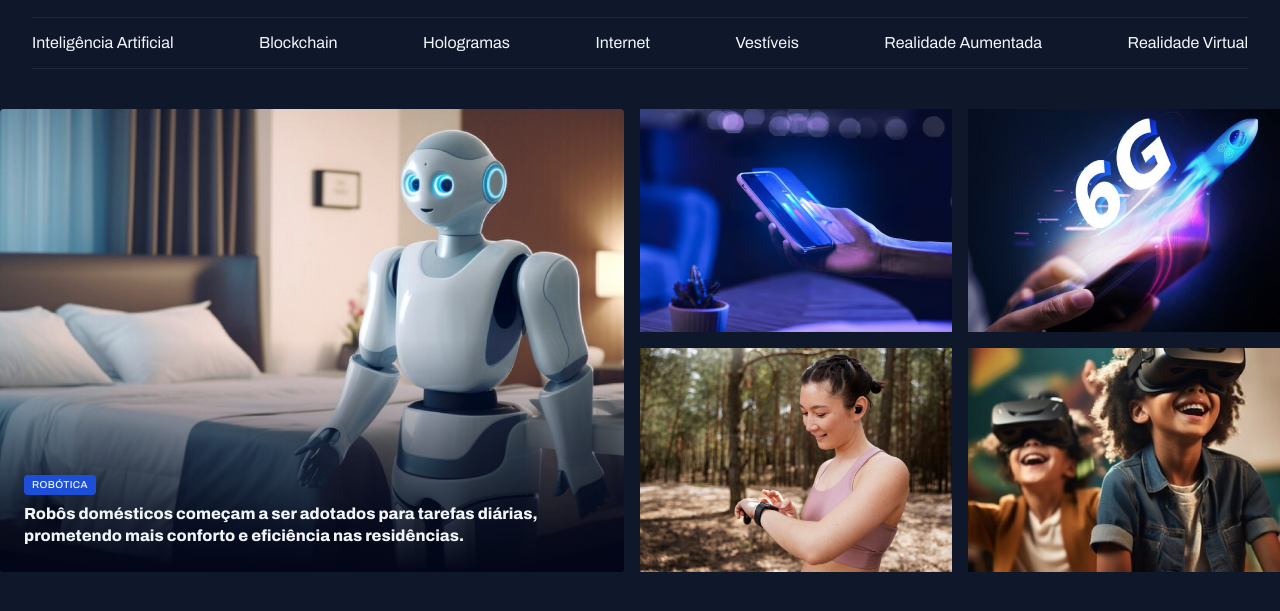
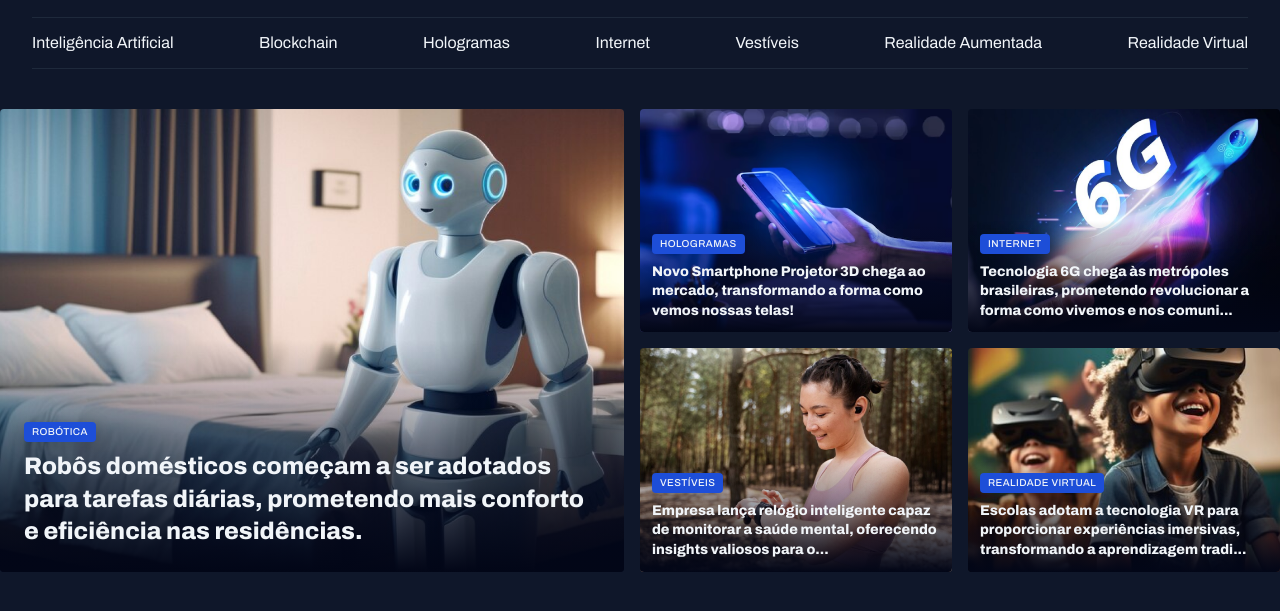
Before and after one commit to Disckevin/portal-de-noticias, a plain HTML site: page index.html in a window 1280 px wide. Shown: the part 55-666 px from the top of the page. Drawn offline with Linux system fonts and the light colour scheme.

Commit message:
finalizando a seção destaques

```diff
--- a/index.html
+++ b/index.html
@@ -48,32 +48,60 @@
     <main class="conatiner grid">
       <section id="featured" class="grid grid-flow-col gap-16">
         <figure class="card">
-          <img src="assets/images/Image 01.png" alt="" />
+          <img src="assets/images/Image 01.png" alt="Robôs domésticos começam a ser adotados para tarefas diárias, prometendo mais conforto e eficiência nas residências." />
 
           <figcaption>
             <span class="content-tag">Robótica</span>
-            <h2 class="text-xl">
+            <h2 class="text-2xl">
               Robôs domésticos começam a ser adotados para tarefas diárias, prometendo mais conforto e eficiência nas residências.
             </h2>
           </figcaption>
         </figure>
 
         <div class="grid grid-cols2 gap-16">
-          <div>
-            <img src="assets/images/Image 02.png" alt="" />
-          </div>
+          <figure class="card">
+            <img src="assets/images/Image 02.png" alt="Novo Smartphone Projetor 3D chega ao mercado, transformando a forma como vemos nossas telas!" />
 
-          <div>
-            <img src="assets/images/Image 03.png" alt="" />
-          </div>
+            <figcaption>
+            <span class="content-tag">Hologramas</span>
+            <h2 class="text-lg">
+              Novo Smartphone Projetor 3D chega ao mercado, transformando a forma como vemos nossas telas!
+            </h2>
+          </figcaption>
+          </figure>
 
-          <div>
-            <img src="assets/images/Image 04.png" alt="" />
-          </div>
+          <figure class="card">
+            <img src="assets/images/Image 03.png" alt="Tecnologia 6G chega às metrópoles brasileiras, prometendo revolucionar a forma como vivemos e nos comunicamos." />
 
-          <div>
-            <img src="assets/images/Image 05.png" alt="" />
-          </div>
+            <figcaption>
+            <span class="content-tag">Internet</span>
+            <h2 class="text-lg">
+              Tecnologia 6G chega às metrópoles brasileiras, prometendo revolucionar a forma como vivemos e nos comuni...
+            </h2>
+          </figcaption>
+          </figure>
+
+          <figure class="card">
+            <img src="assets/images/Image 04.png" alt="Empresa lança relógio inteligente capaz de monitorar a saúde mental, oferecendo insights valiosos para o bem-estar pessoal." />
+
+            <figcaption>
+            <span class="content-tag">Vestíveis</span>
+            <h2 class="text-lg">
+              Empresa lança relógio inteligente capaz de monitorar a saúde mental, oferecendo insights valiosos para o...
+            </h2>
+          </figcaption>
+          </figure>
+
+          <figure class="card">
+            <img src="assets/images/Image 05.png" alt="Escolas adotam a tecnologia VR para proporcionar experiências imersivas, transformando a aprendizagem tradicional." />
+
+            <figcaption>
+            <span class="content-tag">Realidade Virtual</span>
+            <h2 class="text-lg">
+              Escolas adotam a tecnologia VR para proporcionar experiências imersivas, transformando a aprendizagem tradi...
+            </h2>
+          </figcaption>
+          </figure>
         </div>
       </section>
     </main>
--- a/styles/sections.css
+++ b/styles/sections.css
@@ -22,11 +22,17 @@
     figcaption{
       position: absolute;
       bottom: 0;
+
       padding: 24px;
+
+      &:has(.text-lg){
+        padding: 12px;
+      }
+
+      h2{
+        margin-top: 8px;
+      }
     }
 
-    h2{
-      margin-top: 8px;
-    }
   }
 }
```
